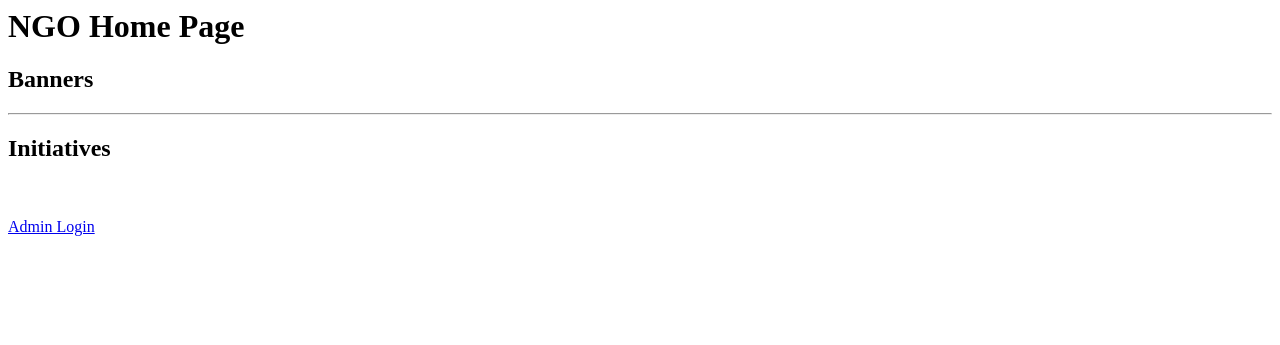
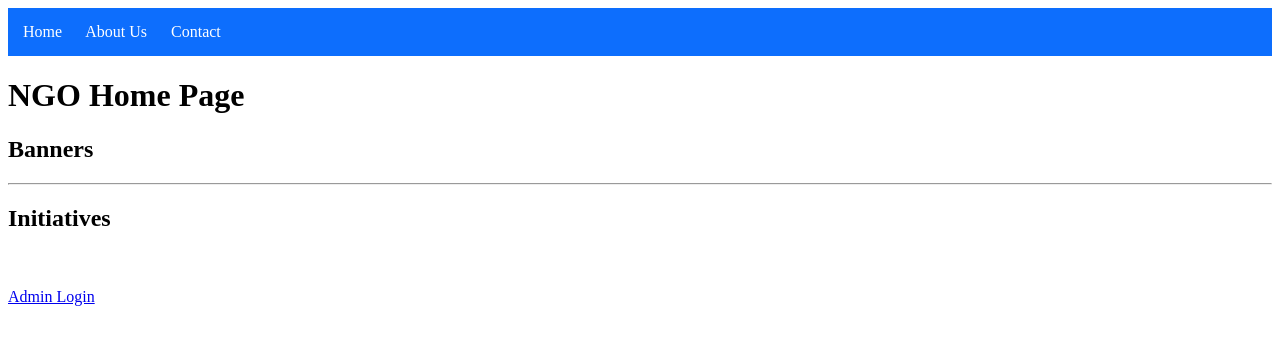
Before and after one commit to varshadaavhad-cpu/Ngo-home-management-project, a Flask app: page / in a window 1280 px wide. Shown: the top 345 px of the page. Run offline with Flask 3, Linux system fonts and the light colour scheme; data that the repository does not hold is empty.

Commit message:
Update home.html

```diff
--- a/template/home.html
+++ b/template/home.html
@@ -1,3 +1,9 @@
+<nav style="background:#0d6efd; padding:15px;">
+    <a href="/" style="color:white; margin-right:20px; text-decoration:none;">Home</a>
+    <a href="/about" style="color:white; margin-right:20px; text-decoration:none;">About Us</a>
+    <a href="/contact" style="color:white; text-decoration:none;">Contact</a>
+</nav>
+
 <h1>NGO Home Page</h1>
 
 <h2>Banners</h2>
```
